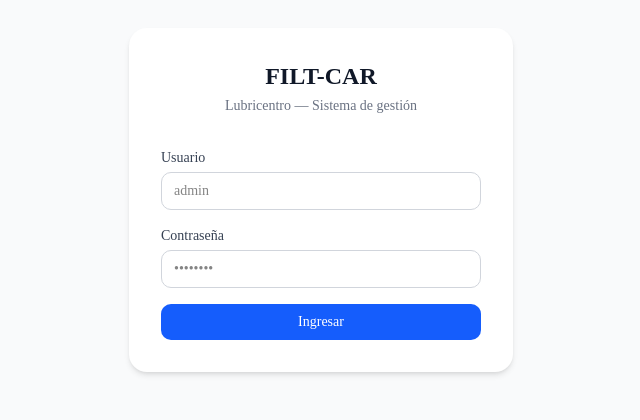
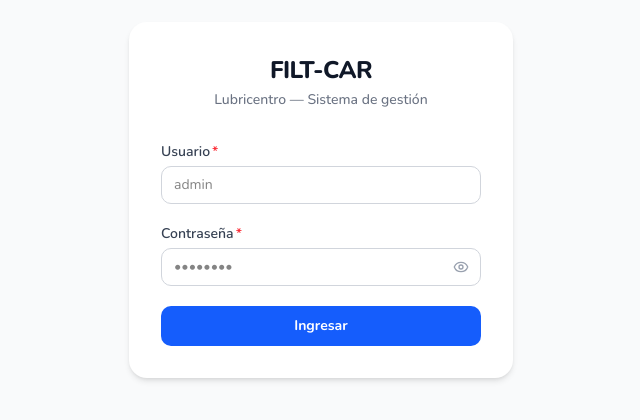
Before and after one commit to julianmarmol1979/filtcar, a Next.js app in the folder frontend/: page /login in a window 1280 px wide. Shown: the part 200-620 px from the top of the page, without its empty margins (319-959 px from the left). Built offline with nearby package versions, Linux system fonts and the light colour scheme.

Commit message:
ui: improve login page - Nunito font, required asterisks, password toggle

```diff
--- a/frontend/app/layout.tsx
+++ b/frontend/app/layout.tsx
@@ -1,20 +1,16 @@
 import type { Metadata } from "next";
-import { Geist, Geist_Mono } from "next/font/google";
+import { Nunito } from "next/font/google";
 import "./globals.css";
 
-const geistSans = Geist({
-  variable: "--font-geist-sans",
+const nunito = Nunito({
+  variable: "--font-nunito",
   subsets: ["latin"],
-});
-
-const geistMono = Geist_Mono({
-  variable: "--font-geist-mono",
-  subsets: ["latin"],
+  weight: ["400", "500", "600", "700", "800"],
 });
 
 export const metadata: Metadata = {
-  title: "Create Next App",
-  description: "Generated by create next app",
+  title: "FiltCar — Lubricentro",
+  description: "Sistema de gestión FILT-CAR",
 };
 
 export default function RootLayout({
@@ -23,11 +19,10 @@ export default function RootLayout({
   children: React.ReactNode;
 }>) {
   return (
-    <html
-      lang="en"
-      className={`${geistSans.variable} ${geistMono.variable} h-full antialiased`}
-    >
-      <body className="min-h-full flex flex-col">{children}</body>
+    <html lang="es" className={`${nunito.variable} h-full antialiased`}>
+      <body className="min-h-full flex flex-col font-[family-name:var(--font-nunito)]">
+        {children}
+      </body>
     </html>
   );
 }
--- a/frontend/app/login/page.tsx
+++ b/frontend/app/login/page.tsx
@@ -2,11 +2,13 @@
 
 import { useState } from "react";
 import { useRouter } from "next/navigation";
+import { Eye, EyeOff } from "lucide-react";
 
 export default function LoginPage() {
   const router = useRouter();
   const [username, setUsername] = useState("");
   const [password, setPassword] = useState("");
+  const [showPassword, setShowPassword] = useState(false);
   const [error, setError] = useState("");
   const [loading, setLoading] = useState(false);
 
@@ -40,47 +42,70 @@ export default function LoginPage() {
     <div className="min-h-screen flex items-center justify-center bg-gray-50">
       <div className="w-full max-w-sm bg-white rounded-2xl shadow-md p-8">
         <div className="text-center mb-8">
-          <h1 className="text-2xl font-bold text-gray-900">FILT-CAR</h1>
-          <p className="text-sm text-gray-500 mt-1">Lubricentro — Sistema de gestión</p>
+          <h1 className="text-2xl font-extrabold text-gray-900 tracking-tight">
+            FILT-CAR
+          </h1>
+          <p className="text-sm text-gray-500 mt-1 font-medium">
+            Lubricentro — Sistema de gestión
+          </p>
         </div>
 
-        <form onSubmit={handleSubmit} className="space-y-4">
+        <form onSubmit={handleSubmit} className="space-y-5">
+          {/* Username */}
           <div>
-            <label className="block text-sm font-medium text-gray-700 mb-1">
+            <label className="block text-sm font-semibold text-gray-700 mb-1">
               Usuario
+              <span className="text-red-500 ml-0.5">*</span>
             </label>
             <input
               type="text"
               value={username}
               onChange={(e) => setUsername(e.target.value)}
-              className="w-full border border-gray-300 rounded-lg px-3 py-2 text-sm focus:outline-none focus:ring-2 focus:ring-blue-500"
+              className="w-full border border-gray-300 rounded-lg px-3 py-2 text-sm focus:outline-none focus:ring-2 focus:ring-blue-500 transition"
               placeholder="admin"
               required
             />
           </div>
 
+          {/* Password */}
           <div>
-            <label className="block text-sm font-medium text-gray-700 mb-1">
+            <label className="block text-sm font-semibold text-gray-700 mb-1">
               Contraseña
+              <span className="text-red-500 ml-0.5">*</span>
             </label>
+            <div className="relative">
               <input
-              type="password"
+                type={showPassword ? "text" : "password"}
                 value={password}
                 onChange={(e) => setPassword(e.target.value)}
-              className="w-full border border-gray-300 rounded-lg px-3 py-2 text-sm focus:outline-none focus:ring-2 focus:ring-blue-500"
+                className="w-full border border-gray-300 rounded-lg px-3 py-2 pr-10 text-sm focus:outline-none focus:ring-2 focus:ring-blue-500 transition"
                 placeholder="••••••••"
                 required
               />
+              <button
+                type="button"
+                onClick={() => setShowPassword((v) => !v)}
+                className="absolute inset-y-0 right-0 flex items-center px-3 text-gray-400 hover:text-gray-600 transition-colors"
+                tabIndex={-1}
+                aria-label={showPassword ? "Ocultar contraseña" : "Mostrar contraseña"}
+              >
+                {showPassword ? (
+                  <EyeOff className="w-4 h-4" />
+                ) : (
+                  <Eye className="w-4 h-4" />
+                )}
+              </button>
+            </div>
           </div>
 
           {error && (
-            <p className="text-sm text-red-600">{error}</p>
+            <p className="text-sm text-red-600 font-medium">{error}</p>
           )}
 
           <button
             type="submit"
             disabled={loading}
-            className="w-full bg-blue-600 hover:bg-blue-700 text-white font-medium py-2 rounded-lg text-sm transition-colors disabled:opacity-60"
+            className="w-full bg-blue-600 hover:bg-blue-700 text-white font-bold py-2.5 rounded-lg text-sm transition-colors disabled:opacity-60"
           >
             {loading ? "Ingresando..." : "Ingresar"}
           </button>
```
Lines whose indentation alone changed are shown as unchanged.
